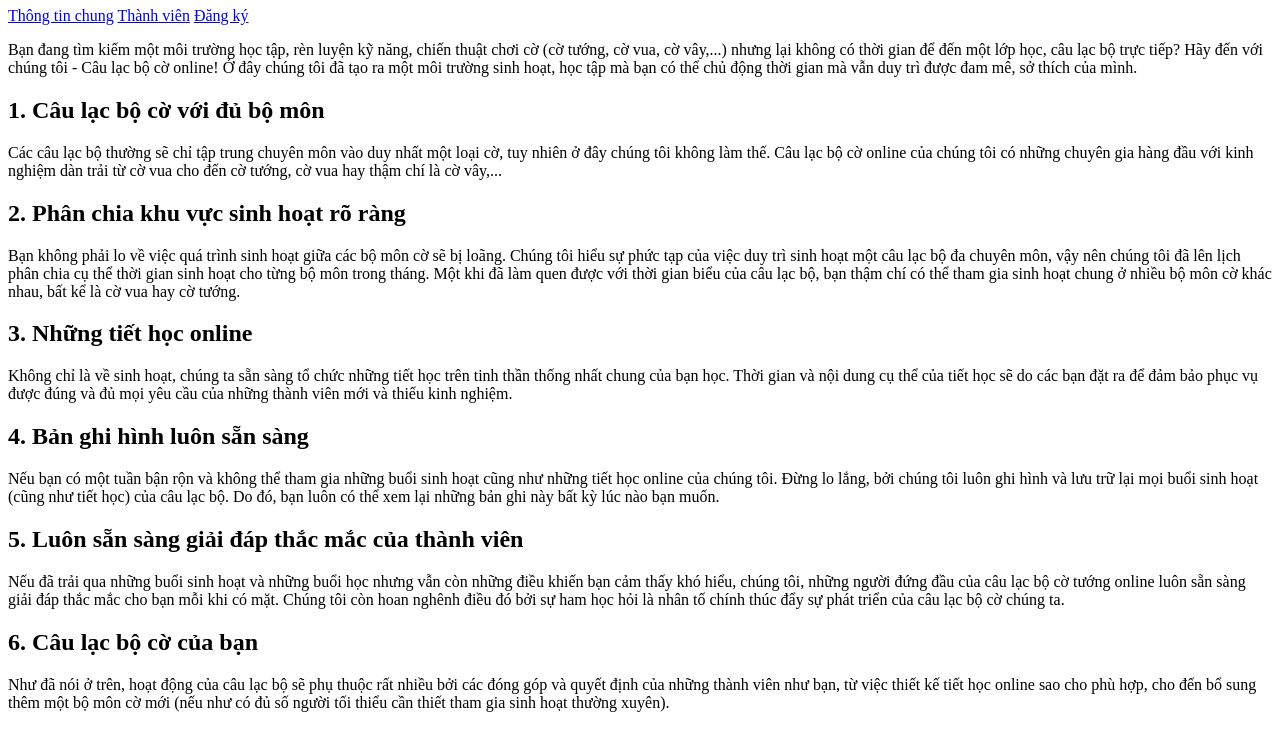
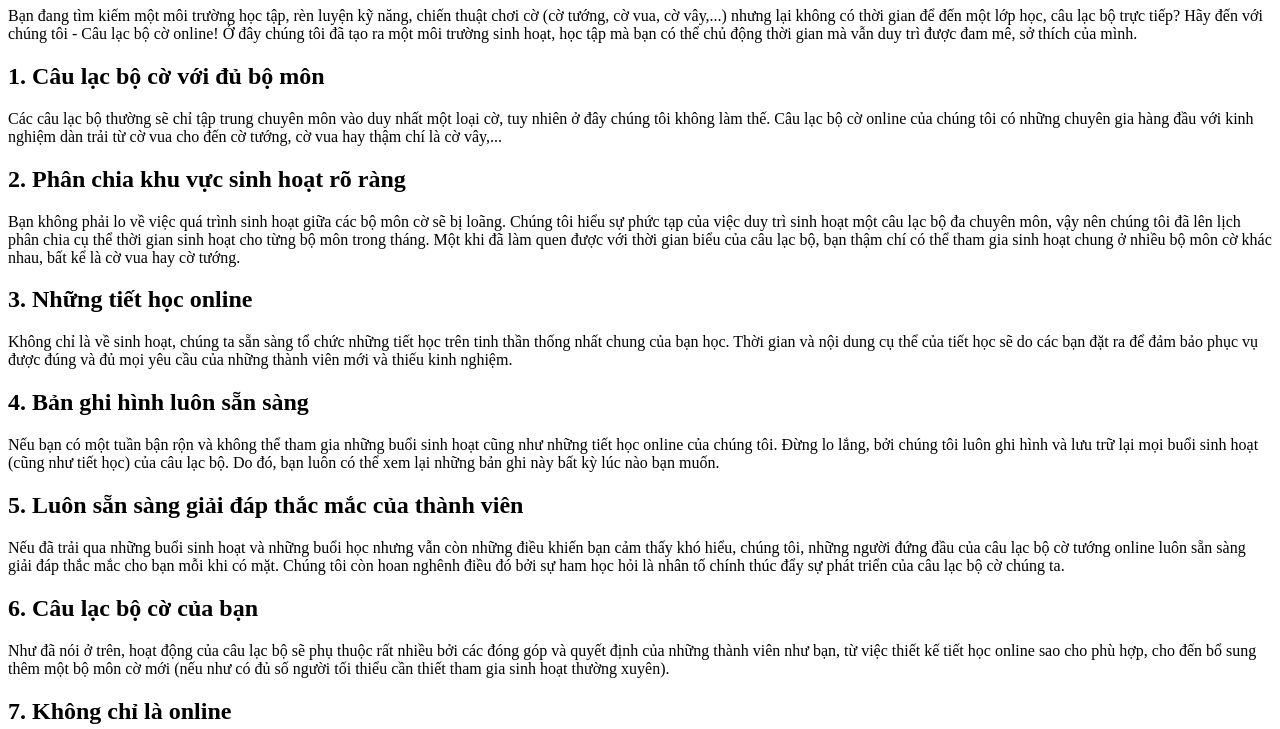
Before and after one commit to mqdo/clb, a plain HTML site: page index.html in a window 1280 px wide. Shown: the part 73-802 px from the top of the page. Drawn offline with Linux system fonts and the light colour scheme.

Commit message:
Update index.html

```diff
--- a/index.html
+++ b/index.html
@@ -10,14 +10,9 @@
 <body>
   <header>
     <h1>Xin chào các bạn đã đến với câu lạc bộ cờ!</h1>
-    <nav>
-      <span><a href="#">Thông tin chung</a></span>
-      <span><a href="#">Thành viên</a></span>
-      <span><a href="#">Đăng ký</a></span>
-    </nav>
+    <p>Bạn đang tìm kiếm một môi trường học tập, rèn luyện kỹ năng, chiến thuật chơi cờ (cờ tướng, cờ vua, cờ vây,...) nhưng lại không có thời gian để đến một lớp học, câu lạc bộ trực tiếp? Hãy đến với chúng tôi - Câu lạc bộ cờ online! Ở đây chúng tôi đã tạo ra một môi trường sinh hoạt, học tập mà bạn có thể chủ động thời gian mà vẫn duy trì được đam mê, sở thích của mình.</p>
   </header>
   <main>
-    <p>Bạn đang tìm kiếm một môi trường học tập, rèn luyện kỹ năng, chiến thuật chơi cờ (cờ tướng, cờ vua, cờ vây,...) nhưng lại không có thời gian để đến một lớp học, câu lạc bộ trực tiếp? Hãy đến với chúng tôi - Câu lạc bộ cờ online! Ở đây chúng tôi đã tạo ra một môi trường sinh hoạt, học tập mà bạn có thể chủ động thời gian mà vẫn duy trì được đam mê, sở thích của mình.</p>
     <article>
       <section>
         <h2>1. Câu lạc bộ cờ với đủ bộ môn</h2>
```
